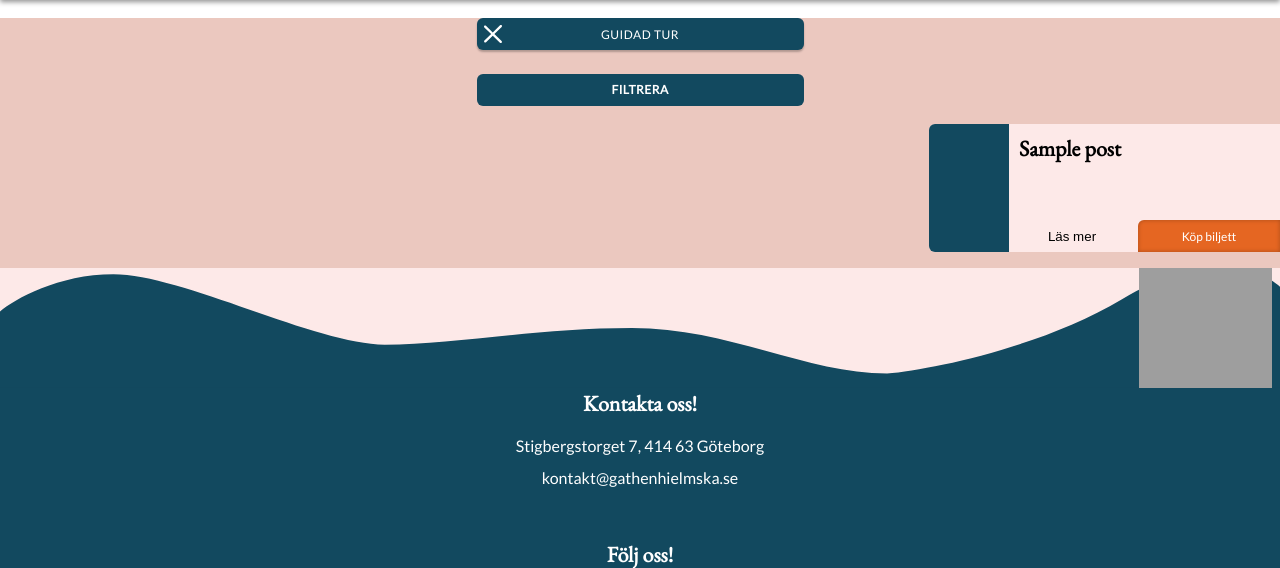
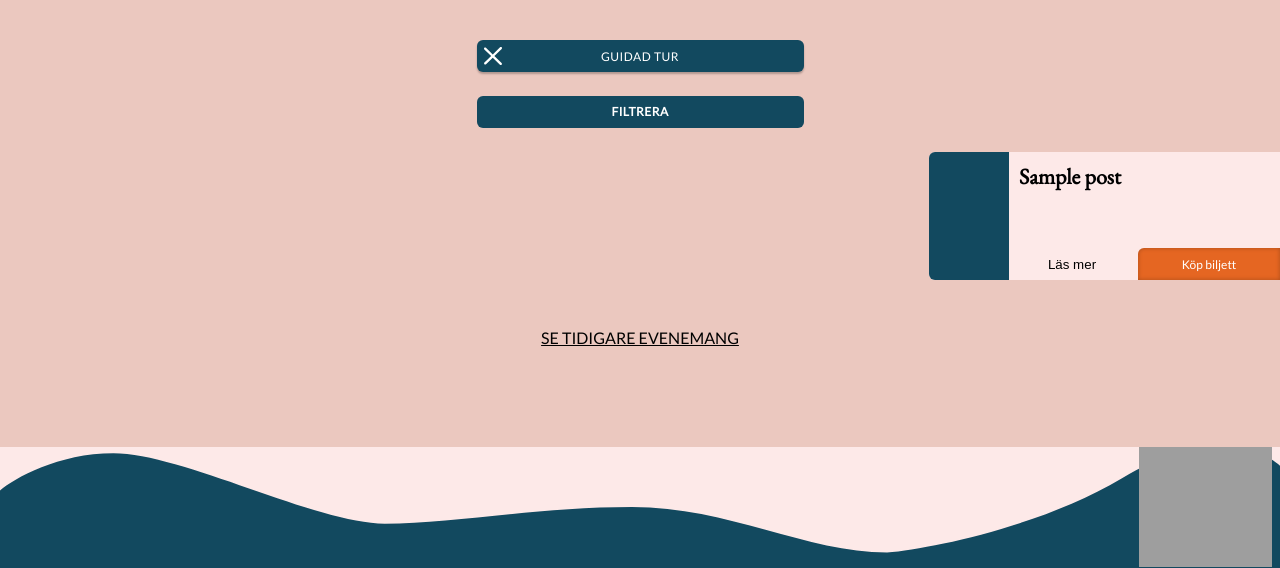
Before and after one commit to henricbjork/Gatenhielmska, a WordPress theme: the page made by public/themes/Gatenhielmska/index.php in a window 1280 px wide. Shown: the part 55-623 px from the top of the page. Run offline with PHP 8.4 and a stand-in for WordPress, Linux system fonts and the light colour scheme; the site name, menu and one post (Sample post) are stand-ins, and other content is empty; style sheets or scripts are compiled from the project's sources; grey boxes are pictures that could not be loaded.

Commit message:
calender almost done

```diff
--- a/public/themes/Gatenhielmska/header.php
+++ b/public/themes/Gatenhielmska/header.php
@@ -25,13 +25,11 @@
         </nav>
 
         <?php if ($pagename === 'om-huset' || $pagename === 'galleri' || $pagename === '') : ?>
-
             <section class="banner">
                 <img class="banner-image" src="<?php echo get_bloginfo('template_directory'); ?>/assets/images/bannerimage.png" />
                 <img class="logo" src="<?php echo get_bloginfo('template_directory'); ?>/assets/images/logoblack.svg" />
                 <h1>GATENHIELMSKA</h1>
             </section>
-
         <?php endif; ?>
 
 
--- a/public/themes/Gatenhielmska/index.php
+++ b/public/themes/Gatenhielmska/index.php
@@ -1,5 +1,6 @@
 <?php get_header(); ?>
 <section class="calender-main">
+    <div class="calender-page-name"><?php echo $pagename ?></div>
     <div class="calender-forms">
         <button class="tour-button"><img src="<?php echo get_bloginfo('template_directory'); ?>/assets/images/cross.svg" alt=""> GUIDAD TUR</button>
         <div class="tour-form">
@@ -117,5 +118,8 @@
                 <?php endforeach; ?>
             <?php endif; ?>
             </section>
+            <div class="past-events-container">
+                <a href="#" class="past-events-link">SE TIDIGARE EVENEMANG</a>
+            </div>
     </section>
     <?php get_footer();
--- a/resources/scripts/app.js
+++ b/resources/scripts/app.js
@@ -55,6 +55,7 @@ if (eventCards != null) {
 if (tourButton != null) {
   tourButton.addEventListener("click", e => {
     tourForm.classList.toggle("show-tour");
+    tourButton.classList.toggle("tour-button-change");
   });
 }
 
--- a/resources/styles/4-pages/_calender.scss
+++ b/resources/styles/4-pages/_calender.scss
@@ -1,9 +1,17 @@
 .calender-main {
   background: $pink;
 
+  .calender-page-name {
+    padding: 24px 0px 16px 0px;
+    text-align: center;
+    text-transform: capitalize;
+    font-size: 20px;
+    font-family: $minion;
+  }
+
   .calender-forms {
     width: 327px;
-    margin: 18px auto;
+    margin: 0 auto 24px auto;
 
     .tour-button {
       position: relative;
@@ -84,6 +92,9 @@
       height: 346px;
       padding: 16px 16px 0px 16px;
       overflow: visible;
+    }
+    .tour-button-change {
+      border-radius: 6px 6px 0px 0px;
     }
   }
 
@@ -206,4 +217,14 @@
     font-size: 12px;
     padding-left: 16px;
   }
+  .past-events-container {
+    display: flex;
+    justify-content: center;
+    margin: 32px 0px 100px 0px;
+
+    .past-events-link {
+      font-family: $avenir;
+      color: #000;
+    }
+  }
 }
```
